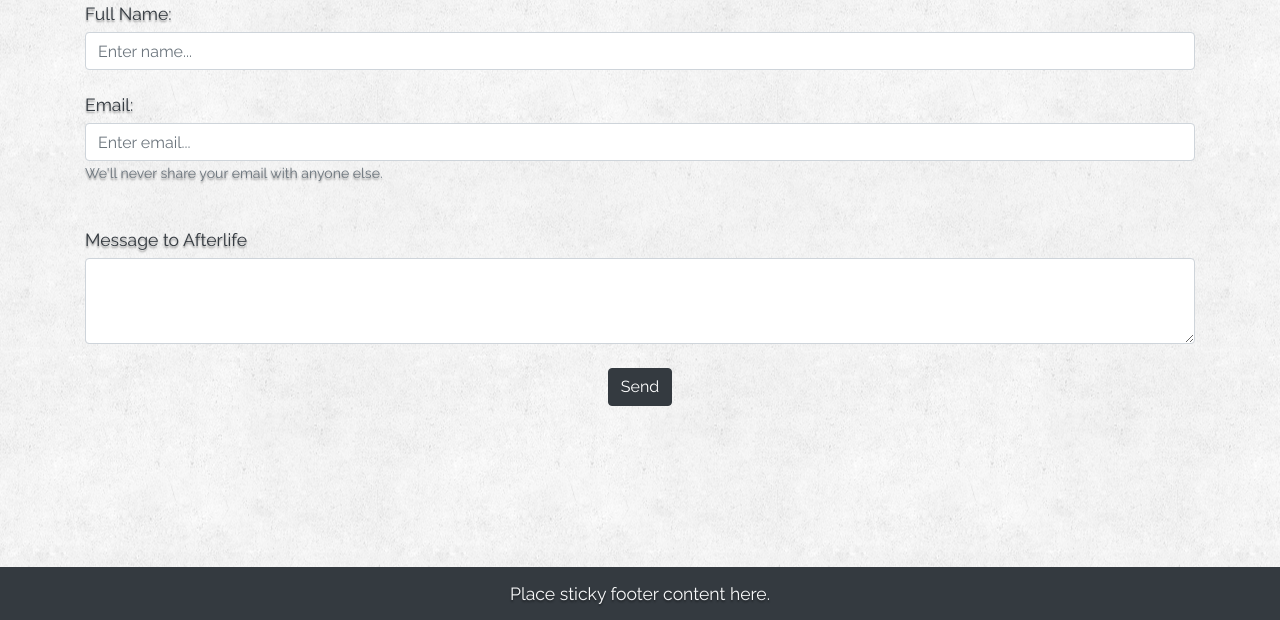
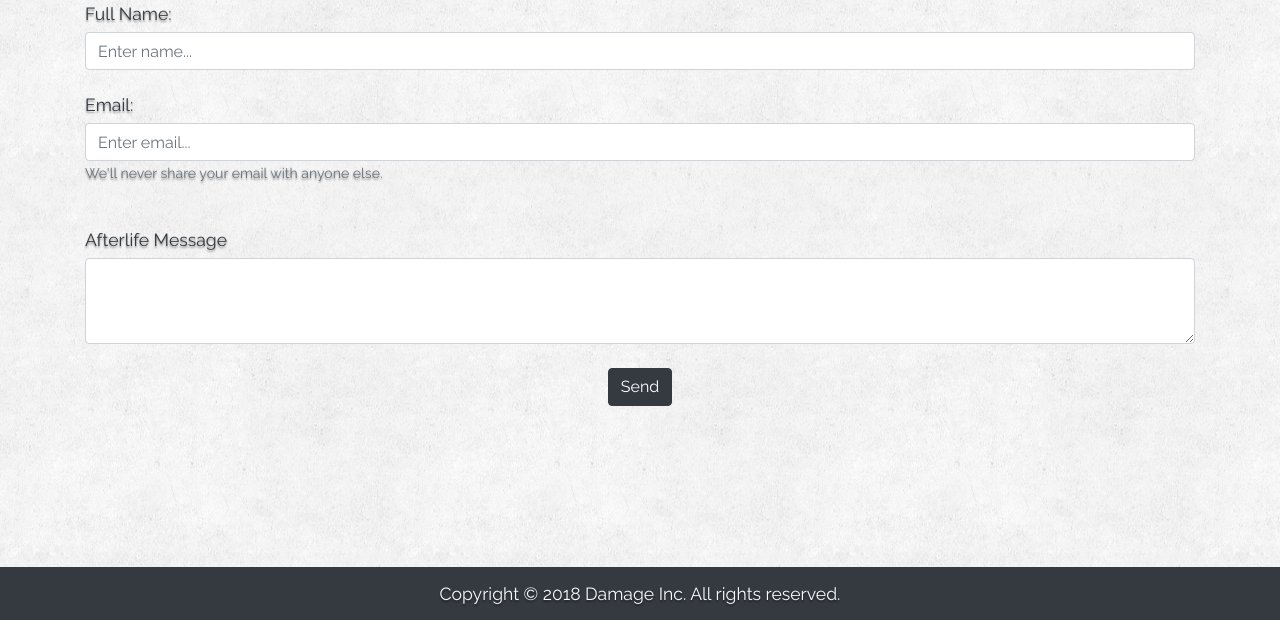
Before and after one commit to chrisArmo/Bootstrap-Portfolio, a plain HTML site: page contact.html in a window 1280 px wide. Shown: the part 180-800 px from the top of the page. Drawn offline with nearby package versions, Linux system fonts and the light colour scheme.

Commit message:
Add new textarea label to contact.html

```diff
--- a/contact.html
+++ b/contact.html
@@ -61,7 +61,7 @@
                             <small id="emailHelp" class="form-text text-muted">We'll never share your email with anyone else.</small>
                         </div>
                         <div class="form-group mb-4">
-                            <label for="exampleFormControlTextarea1">Message to Afterlife</label>
+                            <label for="exampleFormControlTextarea1">Afterlife Message</label>
                             <textarea class="form-control" id="exampleFormControlTextarea1" rows="3"></textarea>
                         </div>
                         <button type="submit" class="btn btn-dark d-block mx-auto">Send</button>
@@ -75,7 +75,7 @@
 <!-- .footer -->
 <footer class="footer fixed-bottom py-3 bg-dark text-center">
     <div class="container">
-        <span class="text-light">Place sticky footer content here.</span>
+        <span class="text-light">Copyright &copy; 2018 Damage Inc. All rights reserved.</span>
     </div>
 </footer><!-- /.footer -->
 
```
